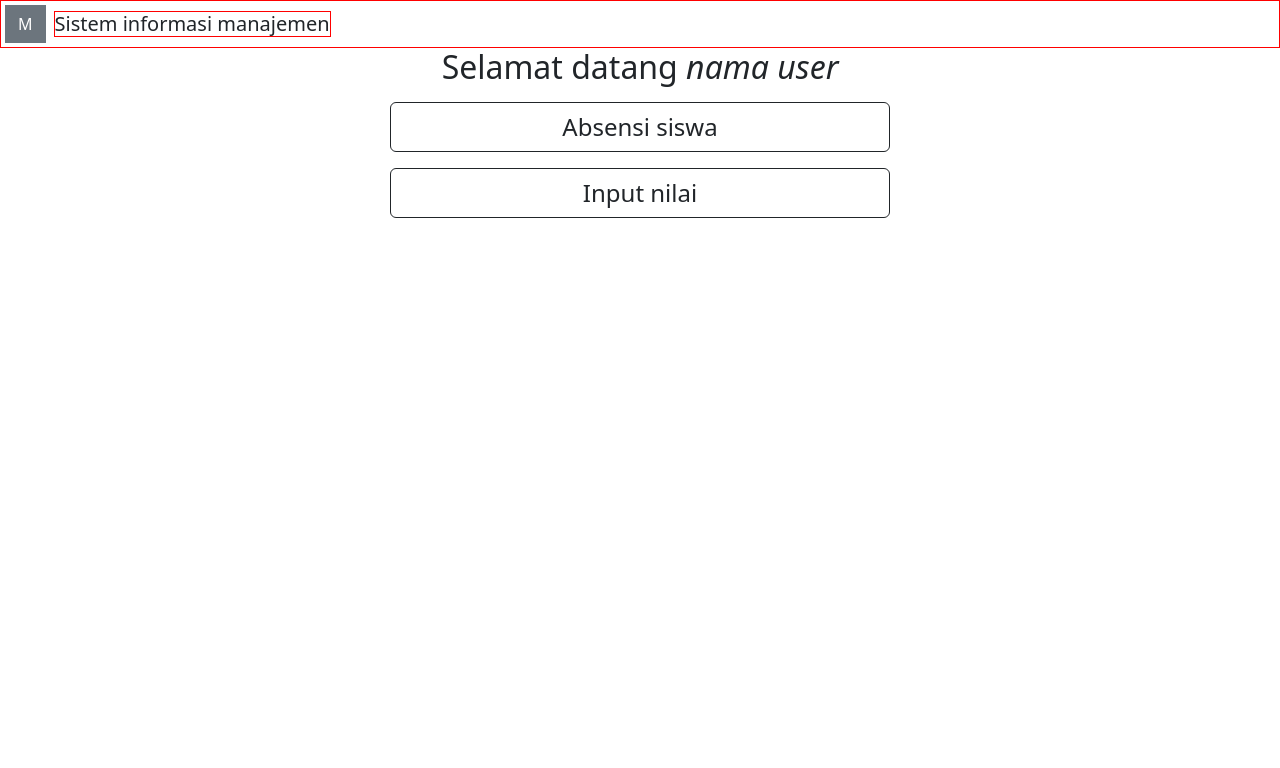
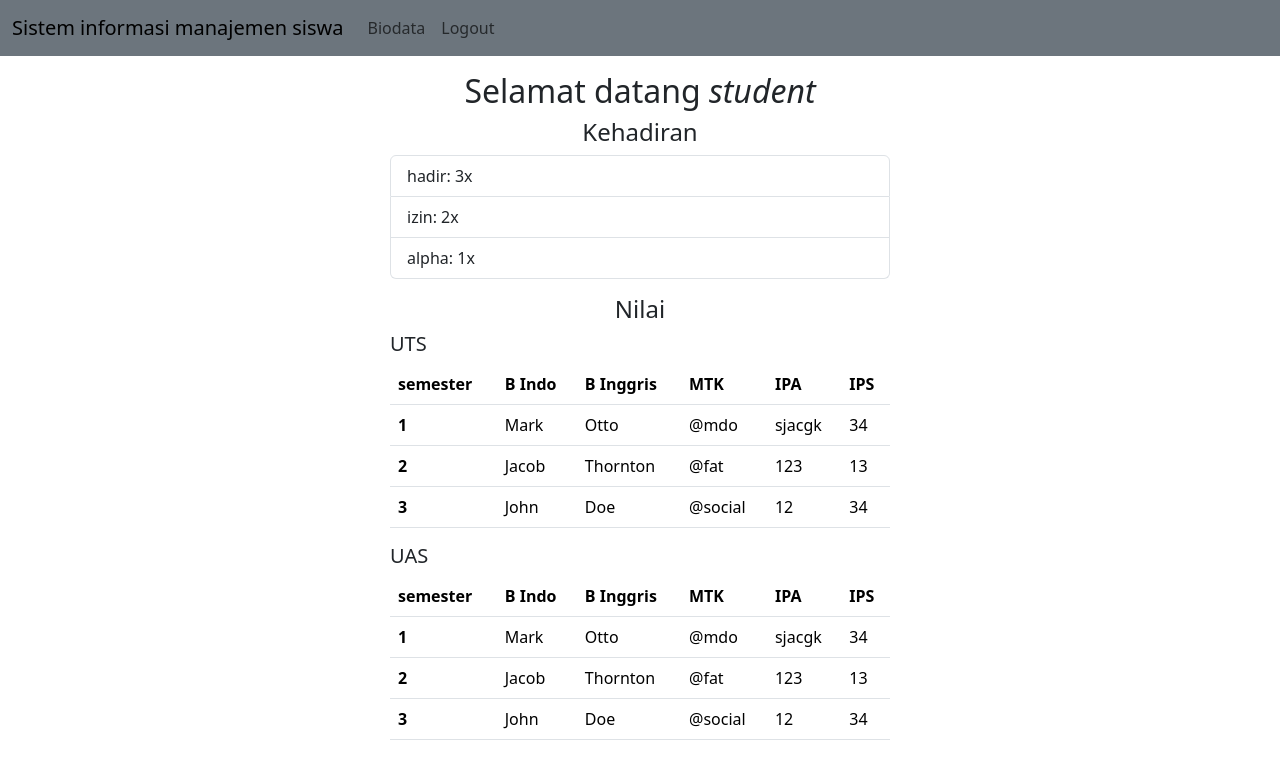
Before and after one commit to zidney06/SIM-siswa, a React (Vite) app in the folder frontend/: page /dashboard in a window 1280 px wide. Shown: the top 768 px of the page. Built offline with nearby package versions, Linux system fonts and the light colour scheme.

Commit message:
membuat UI untuk page login, dashoard

```diff
--- a/frontend/src/App.jsx
+++ b/frontend/src/App.jsx
@@ -6,6 +6,7 @@ import Dashboard from "./pages/DashboardPage";
 import "bootstrap/dist/css/bootstrap.min.css";
 import "bootstrap/dist/js/bootstrap.min.js";
 import "./styles/style.css";
+import Biodata from "./pages/Biodata";
 
 function App() {
   return (
@@ -13,6 +14,7 @@ function App() {
       <Routes>
         <Route path="/" element={<LoginPage />} />
         <Route path="/dashboard" element={<Dashboard />} />
+        <Route path="/biodata" element={<Biodata />} />
       </Routes>
     </>
   );
--- a/frontend/src/components/Navbar.jsx
+++ b/frontend/src/components/Navbar.jsx
@@ -3,47 +3,34 @@ import { Link } from "react-router";
 export default function Navbar() {
   return (
     <>
-      <div className="container-fluid red p-1 d-flex align-items-center">
-        <a
-          className="btn btn-secondary rounded-0 me-2"
-          data-bs-toggle="offcanvas"
-          href="#menu"
-          role="button"
-          aria-controls="menu"
-        >
-          M
-        </a>
-        <h2 className="red my-auto fs-5">Sistem informasi manajemen</h2>
-      </div>
-
-      <div
-        className="offcanvas offcanvas-start"
-        tabIndex="-1"
-        id="menu"
-        aria-labelledby="menuLabel"
-      >
-        <div className="offcanvas-header">
-          <h5 className="offcanvas-title" id="menuLabel">
-            Menu
-          </h5>
+      <nav className="navbar navbar-expand-lg bg-secondary">
+        <div className="container-fluid">
+          <Link to="/dashboard" className="navbar-brand">
+            Sistem informasi manajemen siswa
+          </Link>
           <button
+            className="navbar-toggler"
             type="button"
-            className="btn-close"
-            data-bs-dismiss="offcanvas"
-            aria-label="Close"
-          ></button>
+            data-bs-toggle="collapse"
+            data-bs-target="#navbarNavAltMarkup"
+            aria-controls="navbarNavAltMarkup"
+            aria-expanded="false"
+            aria-label="Toggle navigation"
+          >
+            <span className="navbar-toggler-icon"></span>
+          </button>
+          <div className="collapse navbar-collapse" id="navbarNavAltMarkup">
+            <div className="navbar-nav">
+              <Link className="nav-link" to="/biodata">
+                Biodata
+              </Link>
+              <a className="nav-link" href="#">
+                Logout
+              </a>
+            </div>
+          </div>
         </div>
-        <div className="offcanvas-body">
-          <ul className="list-group">
-            <li className="list-group-item border-0">
-              <Link className="text-decoration-none text-dark">Biodata</Link>
-            </li>
-            <li className="list-group-item border-0">
-              <a>Logout</a>
-            </li>
-          </ul>
-        </div>
-      </div>
+      </nav>
     </>
   );
 }
--- a/frontend/src/pages/DashboardPage.jsx
+++ b/frontend/src/pages/DashboardPage.jsx
@@ -2,15 +2,15 @@ import Navbar from "../components/Navbar";
 import { Link } from "react-router";
 
 export default function Dashboard() {
-  const role = "teacher";
+  const role = "student";
 
   if (role == "operator") {
     return (
       <>
         <Navbar />
-        <div className="container-fluid p-0">
+        <div className="container-fluid p-3">
           <h2 className="text-center">
-            Selamat datang <i>nama user</i>
+            Selamat datang <i>{role}</i>
           </h2>
           <Link
             to="/"
@@ -40,9 +40,9 @@ export default function Dashboard() {
     return (
       <>
         <Navbar />
-        <div className="container-fluid p-0">
+        <div className="container-fluid p-3">
           <h2 className="text-center">
-            Selamat datang <i>nama user</i>
+            Selamat datang <i>{role}</i>
           </h2>
           <Link
             className="btn btn-outline-dark d-block my-3 text-decoration-none fs-4 mx-auto"
@@ -63,29 +63,104 @@ export default function Dashboard() {
     return (
       <>
         <Navbar />
-        <div className="container-fluid p-0">
+        <div className="container-fluid p-3">
           <h2 className="text-center">
-            Selamat datang <i>nama user</i>
+            Selamat datang <i>{role}</i>
           </h2>
           <div
             className="mx-auto mb-3"
             style={{ minWidth: "350px", maxWidth: "500px", width: "80%" }}
           >
-            <h4 className="text-center">kehadiran</h4>
+            <h4 className="text-center">Kehadiran</h4>
             <ul className="list-group">
-              <li className="list-group-item">a</li>
-              <li className="list-group-item">s</li>
-              <li className="list-group-item">c</li>
+              <li className="list-group-item">hadir: 3x</li>
+              <li className="list-group-item">izin: 2x</li>
+              <li className="list-group-item">alpha: 1x</li>
             </ul>
           </div>
           <div
             className="mx-auto mb-3"
             style={{ minWidth: "350px", maxWidth: "500px", width: "80%" }}
           >
-            <h4 className="text-center">nilai</h4>
-            <ul className="list-group">
-              <li className="list-group-item">d</li>
-            </ul>
+            <h4 className="text-center">Nilai</h4>
+            <h5>UTS</h5>
+            <table className="table">
+              <thead>
+                <tr>
+                  <th scope="col">semester</th>
+                  <th scope="col">B Indo</th>
+                  <th scope="col">B Inggris</th>
+                  <th scope="col">MTK</th>
+                  <th scope="col">IPA</th>
+                  <th scope="col">IPS</th>
+                </tr>
+              </thead>
+              <tbody>
+                <tr>
+                  <th scope="row">1</th>
+                  <td>Mark</td>
+                  <td>Otto</td>
+                  <td>@mdo</td>
+                  <td>sjacgk</td>
+                  <td>34</td>
+                </tr>
+                <tr>
+                  <th scope="row">2</th>
+                  <td>Jacob</td>
+                  <td>Thornton</td>
+                  <td>@fat</td>
+                  <td>123</td>
+                  <td>13</td>
+                </tr>
+                <tr>
+                  <th scope="row">3</th>
+                  <td>John</td>
+                  <td>Doe</td>
+                  <td>@social</td>
+                  <td>12</td>
+                  <td>34</td>
+                </tr>
+              </tbody>
+            </table>
+            <h5>UAS</h5>
+            <table className="table">
+              <thead>
+                <tr>
+                  <th scope="col">semester</th>
+                  <th scope="col">B Indo</th>
+                  <th scope="col">B Inggris</th>
+                  <th scope="col">MTK</th>
+                  <th scope="col">IPA</th>
+                  <th scope="col">IPS</th>
+                </tr>
+              </thead>
+              <tbody>
+                <tr>
+                  <th scope="row">1</th>
+                  <td>Mark</td>
+                  <td>Otto</td>
+                  <td>@mdo</td>
+                  <td>sjacgk</td>
+                  <td>34</td>
+                </tr>
+                <tr>
+                  <th scope="row">2</th>
+                  <td>Jacob</td>
+                  <td>Thornton</td>
+                  <td>@fat</td>
+                  <td>123</td>
+                  <td>13</td>
+                </tr>
+                <tr>
+                  <th scope="row">3</th>
+                  <td>John</td>
+                  <td>Doe</td>
+                  <td>@social</td>
+                  <td>12</td>
+                  <td>34</td>
+                </tr>
+              </tbody>
+            </table>
           </div>
         </div>
       </>
--- a/frontend/src/pages/LoginPage.jsx
+++ b/frontend/src/pages/LoginPage.jsx
@@ -3,14 +3,14 @@ import { Link } from "react-router";
 export default function LoginPage() {
   return (
     <>
-      <div className="container-fluid red p-0">
-        <div className="container red p-0">
+      <div className="container-fluid p-0" style={{ height: "100vh" }}>
+        <div className="container-fluid p-0 bg-secondary text-light border">
           <h3 className="text-center">Sistem informasi manajemen</h3>
         </div>
-        <div className="container red p-0">
+        <div className="container border p-0" style={{ height: "100%" }}>
           <h2 className="text-center">Login</h2>
           <div
-            className="container border border-2 mx-auto p-0 mb-5"
+            className="container border border-2 mx-auto p-2 mb-5"
             style={{ maxWidth: "380px" }}
           >
             <h3 className="text-center">username</h3>
```
